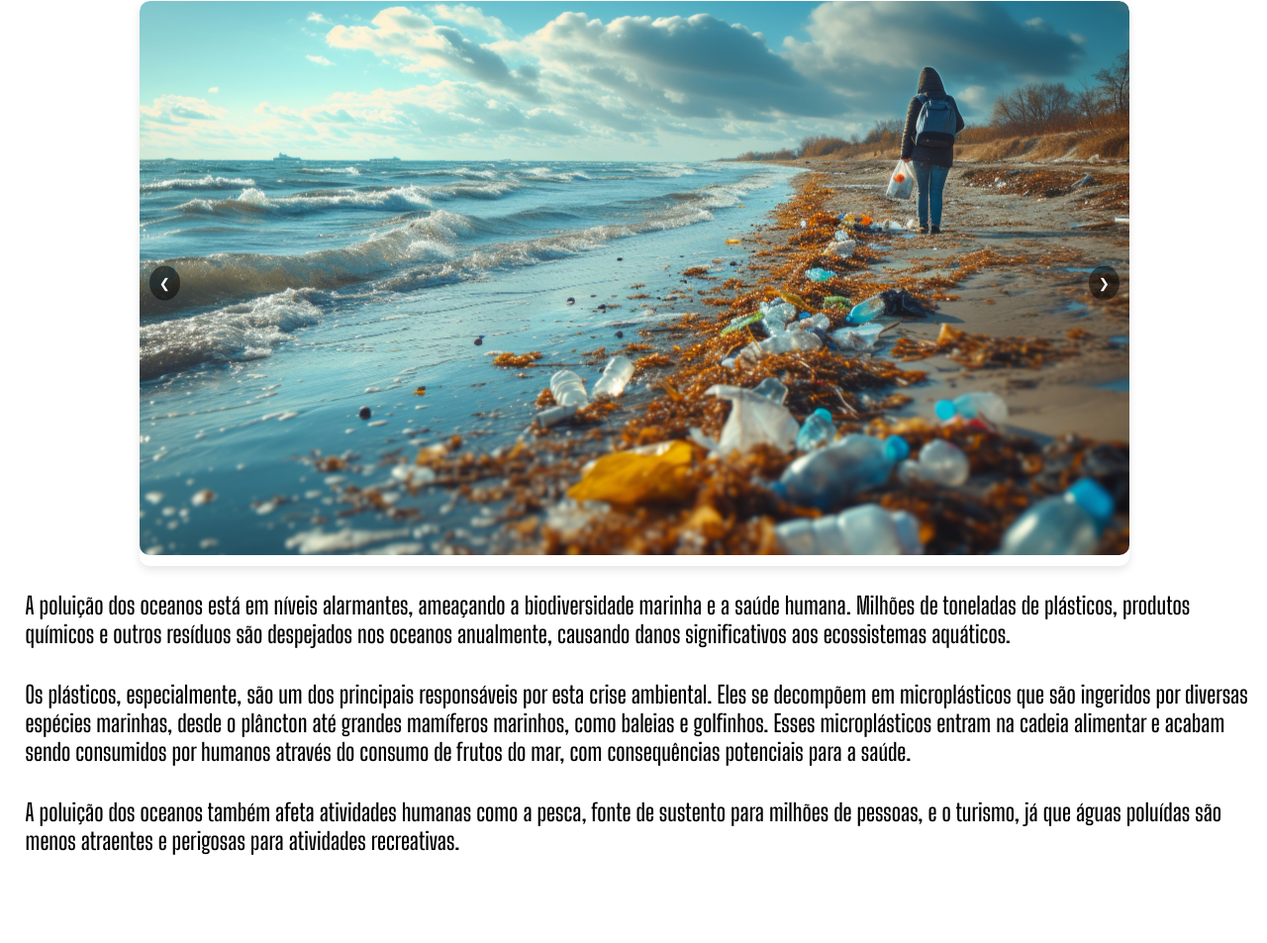
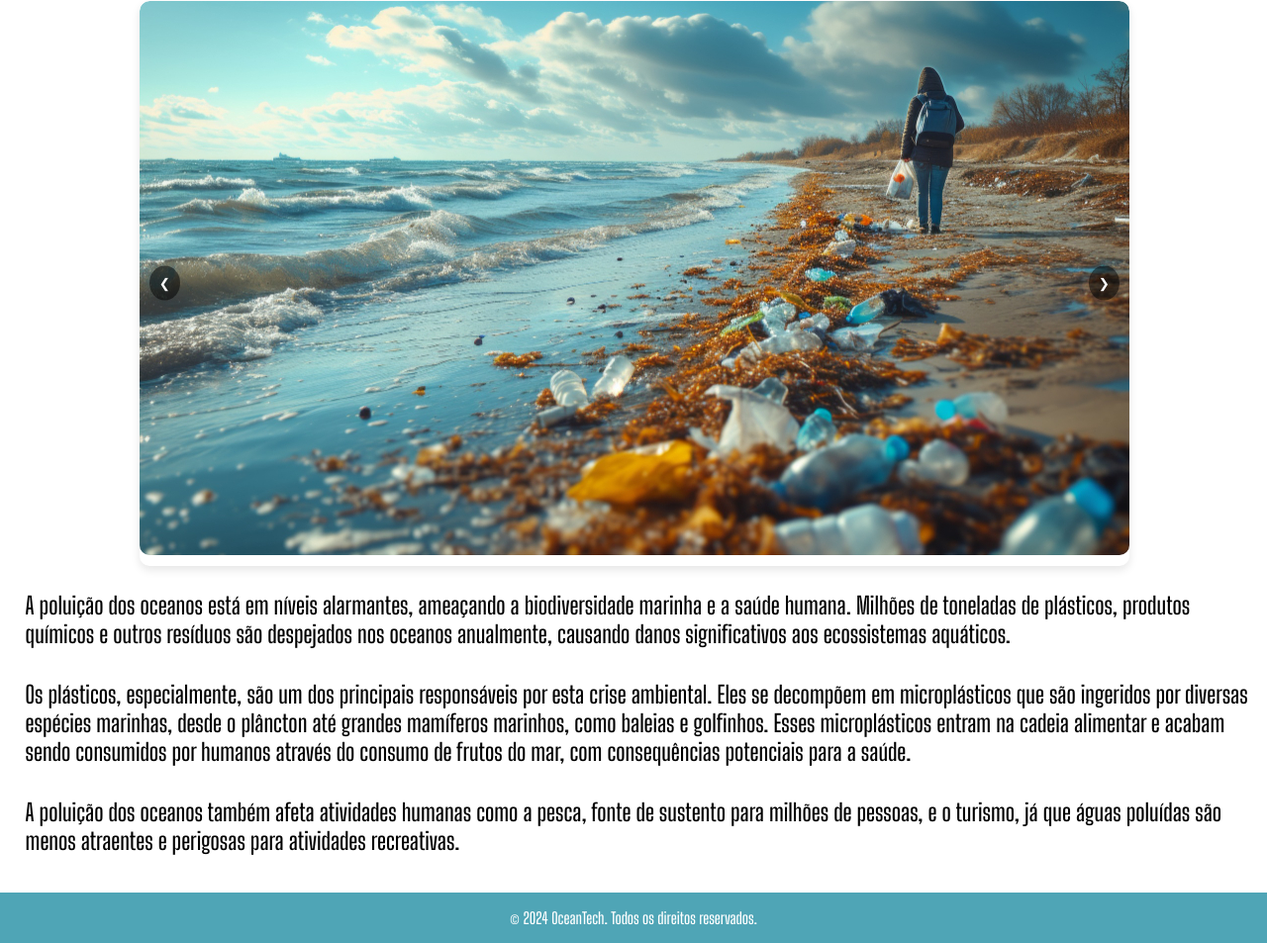
Before and after one commit to gvqsilva/GS-Web, a plain HTML site: page problema.html in a window 1280 px wide. Shown: the part 168-1121 px from the top of the page at 99% size. Before the commit the page ends 1032 px from the top, so only its background shows below. Drawn offline with Linux system fonts and the light colour scheme.

Commit message:
Fazendo o footer

```diff
--- a/problema.html
+++ b/problema.html
@@ -49,8 +49,10 @@
       <p>Os plásticos, especialmente, são um dos principais responsáveis por esta crise ambiental. Eles se decompõem em microplásticos que são ingeridos por diversas espécies marinhas, desde o plâncton até grandes mamíferos marinhos, como baleias e golfinhos. Esses microplásticos entram na cadeia alimentar e acabam sendo consumidos por humanos através do consumo de frutos do mar, com consequências potenciais para a saúde.</p><br>
 
       <p>A poluição dos oceanos também afeta atividades humanas como a pesca, fonte de sustento para milhões de pessoas, e o turismo, já que águas poluídas são menos atraentes e perigosas para atividades recreativas.</p></div>
-
     </main>
+    <footer>
+      <p>&copy; 2024 OceanTech. Todos os direitos reservados.</p>
+  </footer>
     <script src="./src/script/prob.js"></script>
   </body>
 </html>
--- a/src/css/style.css
+++ b/src/css/style.css
@@ -206,3 +206,14 @@ h2{
   font-size: 1.5rem;
   margin-right: 1%;
 }
+
+footer {
+  background-color: var(--cor-principal);
+  color: white;
+  text-align: center;
+  padding: 1rem;
+  bottom: 0;
+  width: 100%;
+  background-color: #007d96b0;
+  margin-top: 3%;
+}
```
